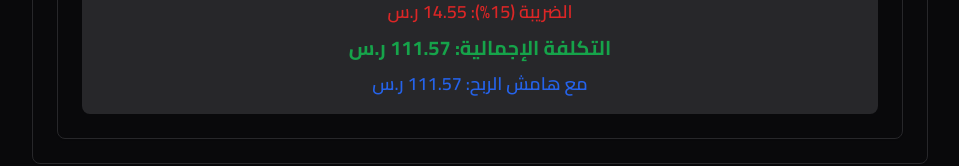
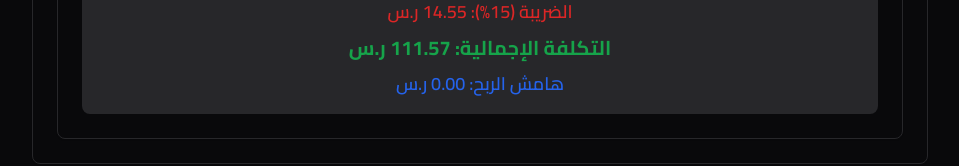
Before and after one commit to Nabilkarem911/cgpack, a React (Vite) app: page / in a window 1280 px wide. Shown: the part 730-896 px from the top of the page, without its empty margins (160-1119 px from the left). Built offline with nearby package versions, Linux system fonts and the light colour scheme.

Commit message:
Adjust profit margin calculation
The profit margin is now calculated separately and not included in the total cost.

```diff
--- a/src/components/PrintingCalculator.tsx
+++ b/src/components/PrintingCalculator.tsx
@@ -95,7 +95,7 @@ const PrintingCalculator = () => {
     const profitMargin = parseFloat(state.profitMargin) || 0;
 
     if (results.length === 0 || quantity === 0) {
-      return { withoutTax: 0, tax: 0, withTax: 0, withProfit: 0 };
+      return { withoutTax: 0, tax: 0, withTax: 0, profit: 0 };
     }
 
     const selectedResult = results[selectedType];
@@ -104,13 +104,12 @@ const PrintingCalculator = () => {
     const tax = totalCostWithoutTax * 0.15;
     const totalCostWithTax = totalCostWithoutTax + tax;
     const profitAmount = totalCostWithTax * (profitMargin / 100);
-    const totalCostWithProfit = totalCostWithTax + profitAmount;
 
     return {
       withoutTax: totalCostWithoutTax,
       tax: tax,
       withTax: totalCostWithTax,
-      withProfit: totalCostWithProfit
+      profit: profitAmount
     };
   };
 
@@ -245,7 +244,7 @@ const PrintingCalculator = () => {
                       التكلفة الإجمالية: {calculateQuantityPrice().withTax.toFixed(2)} ر.س
                     </div>
                     <div className="text-lg font-semibold text-blue-600">
-                      مع هامش الربح: {calculateQuantityPrice().withProfit.toFixed(2)} ر.س
+                      هامش الربح: {calculateQuantityPrice().profit.toFixed(2)} ر.س
                     </div>
                   </div>
                 </div>
```
